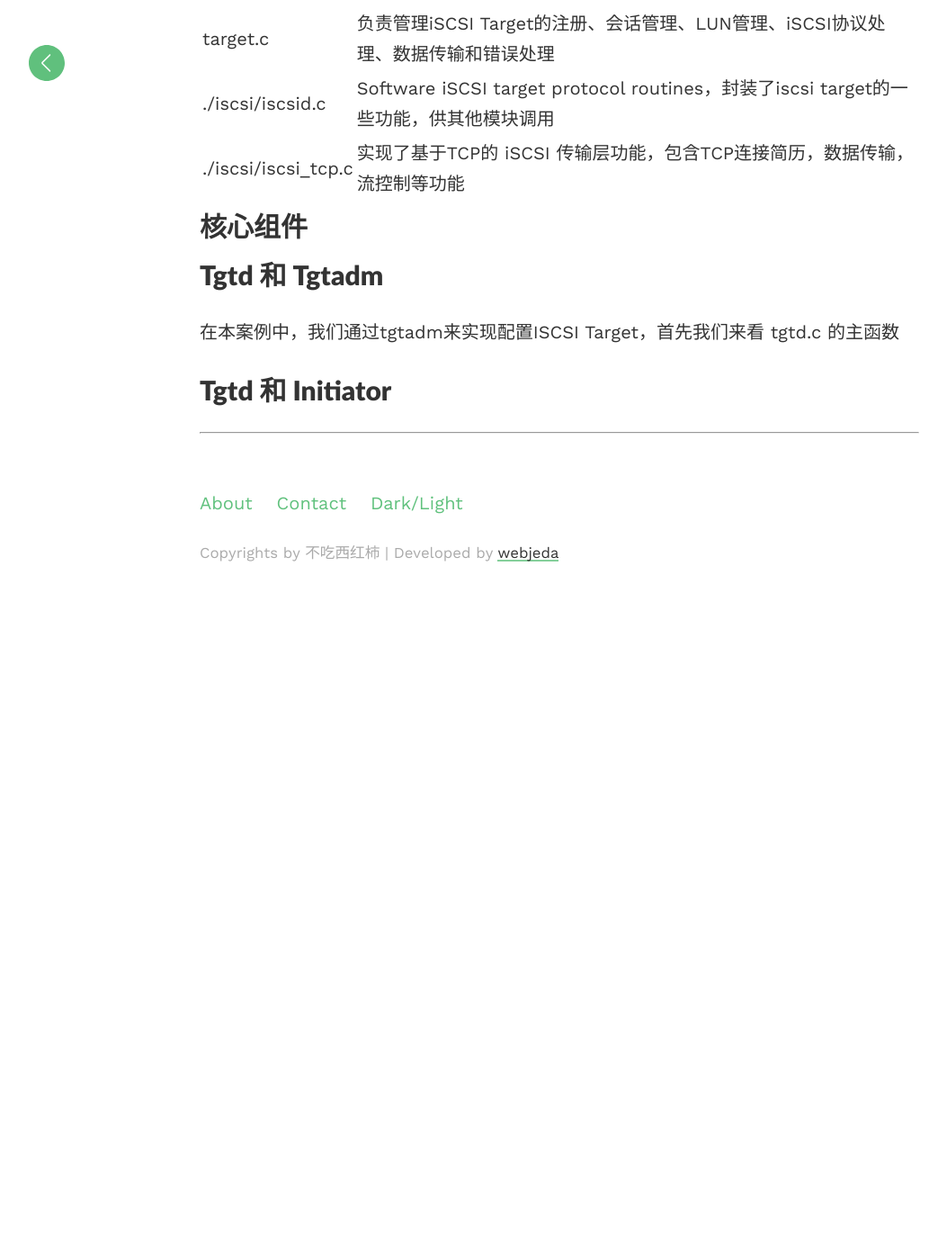
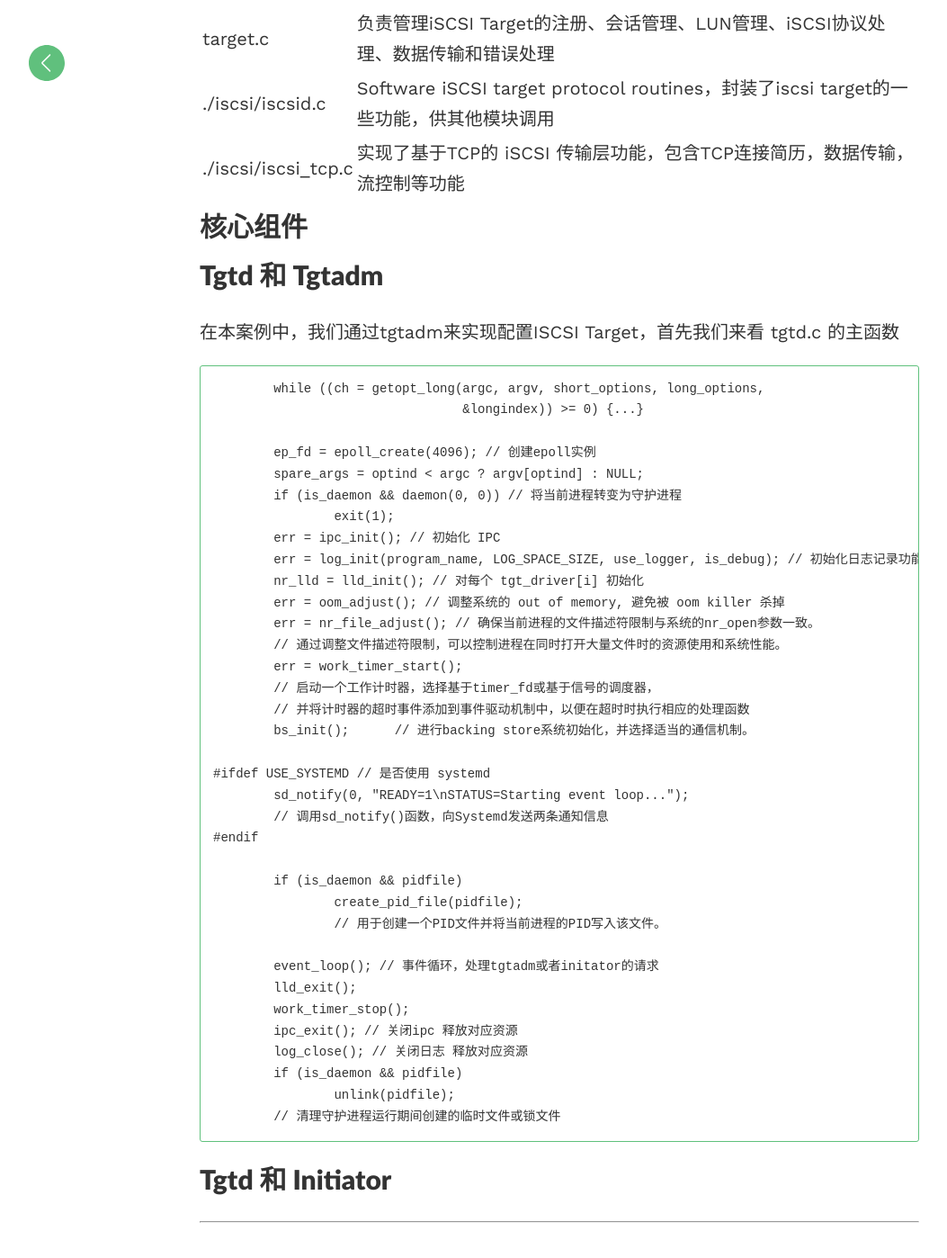
Before and after one commit to flamintune/flamintune.github.io, a Jekyll site: the page built from _posts/2023-09-08-Tgt.md, in a window 1280 px wide and 1400 px high, scrolled down 2164 px. Shown: the whole window at 90% size, without its empty margins (18-1071 px from the left). Built offline with Jekyll 4.4.1, drawn with Linux system fonts in a browser that asks for light colours; comment, search, counter and statistics services are not loaded; before the commit the page ends 2794 px from its top, so only the background shows below that.

Commit message:
fix code hiden

````diff
--- a/_posts/2023-09-08-Tgt.md
+++ b/_posts/2023-09-08-Tgt.md
@@ -42,7 +42,7 @@ tgt提供了一个强大而灵活的解决方案，用于将Linux系统配置为
 下面介绍自己在debug的时候，遇到的几个主要文件
 
 | 文件                | 描述                                                         |
-| ------------------- | :----------------------------------------------------------- |
+| :------------------ | ------------------------------------------------------------ |
 | tgtd.c              | iscsi target守护进程，负责启动和管理iSCSI Target服务，并提供与iSCSI发起器之间的通信和数据传输 |
 | tgtadm.c            | 命令行工具，用于管理和配置iSCSI Target                       |
 | mgmt.c              | 主要负责管理iSCSI Target的配置和管理功能。                   |
@@ -58,6 +58,44 @@ tgt提供了一个强大而灵活的解决方案，用于将Linux系统配置为
 
 在本案例中，我们通过tgtadm来实现配置ISCSI Target，首先我们来看 tgtd.c 的主函数
 
+```c
+	while ((ch = getopt_long(argc, argv, short_options, long_options,
+				 &longindex)) >= 0) {...}
+
+	ep_fd = epoll_create(4096); // 创建epoll实例
+	spare_args = optind < argc ? argv[optind] : NULL;
+	if (is_daemon && daemon(0, 0)) // 将当前进程转变为守护进程
+		exit(1);
+	err = ipc_init(); // 初始化 IPC
+	err = log_init(program_name, LOG_SPACE_SIZE, use_logger, is_debug); // 初始化日志记录功能
+	nr_lld = lld_init(); // 对每个 tgt_driver[i] 初始化
+	err = oom_adjust(); // 调整系统的 out of memory, 避免被 oom killer 杀掉
+	err = nr_file_adjust(); // 确保当前进程的文件描述符限制与系统的nr_open参数一致。
+	// 通过调整文件描述符限制，可以控制进程在同时打开大量文件时的资源使用和系统性能。
+	err = work_timer_start();
+	// 启动一个工作计时器，选择基于timer_fd或基于信号的调度器，
+	// 并将计时器的超时事件添加到事件驱动机制中，以便在超时时执行相应的处理函数
+	bs_init();	// 进行backing store系统初始化，并选择适当的通信机制。
+
+#ifdef USE_SYSTEMD // 是否使用 systemd
+	sd_notify(0, "READY=1\nSTATUS=Starting event loop...");
+	// 调用sd_notify()函数，向Systemd发送两条通知信息
+#endif
+
+	if (is_daemon && pidfile)
+		create_pid_file(pidfile);
+		// 用于创建一个PID文件并将当前进程的PID写入该文件。
+
+	event_loop(); // 事件循环，处理tgtadm或者initator的请求
+	lld_exit();
+	work_timer_stop();
+	ipc_exit(); // 关闭ipc 释放对应资源
+	log_close(); // 关闭日志 释放对应资源
+	if (is_daemon && pidfile)
+		unlink(pidfile);
+	// 清理守护进程运行期间创建的临时文件或锁文件
+```
+
 
 
 # tgtd 和 initiator
````
